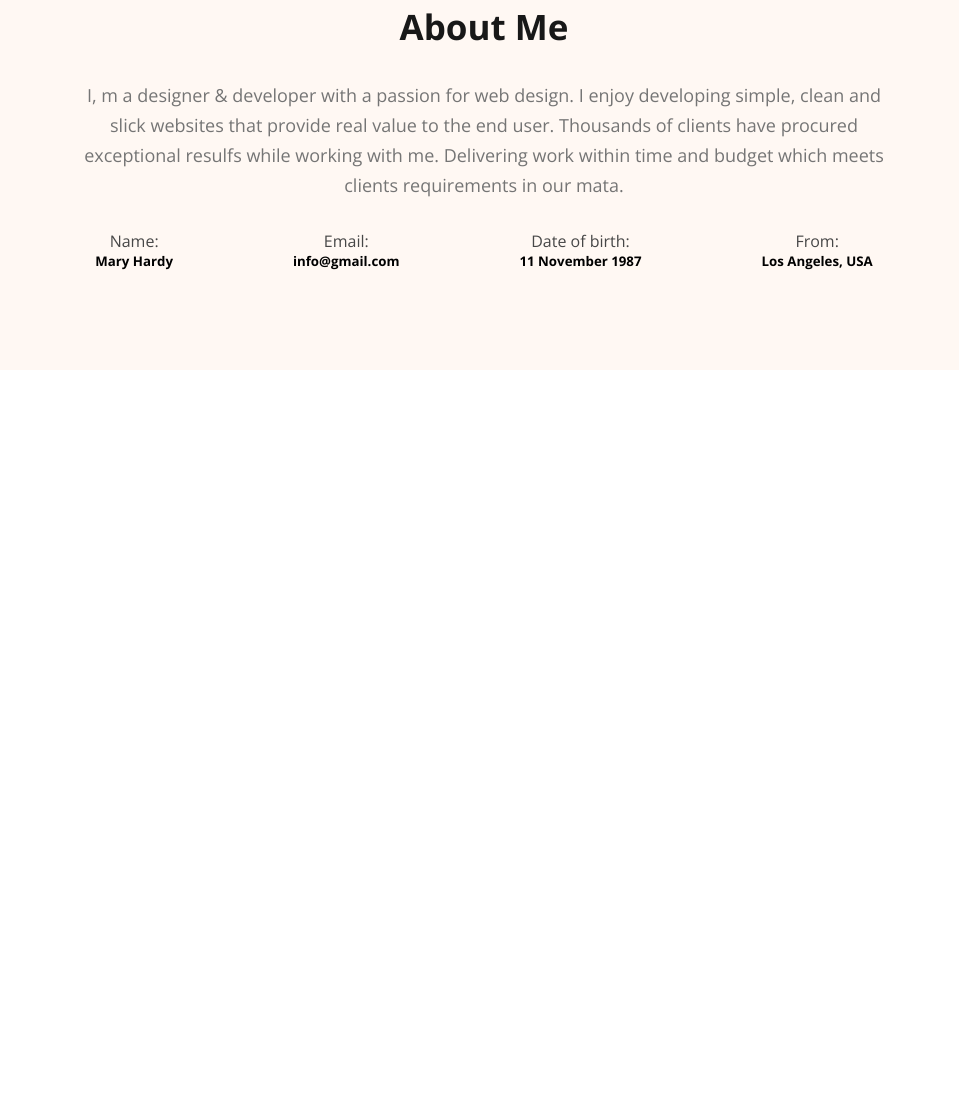
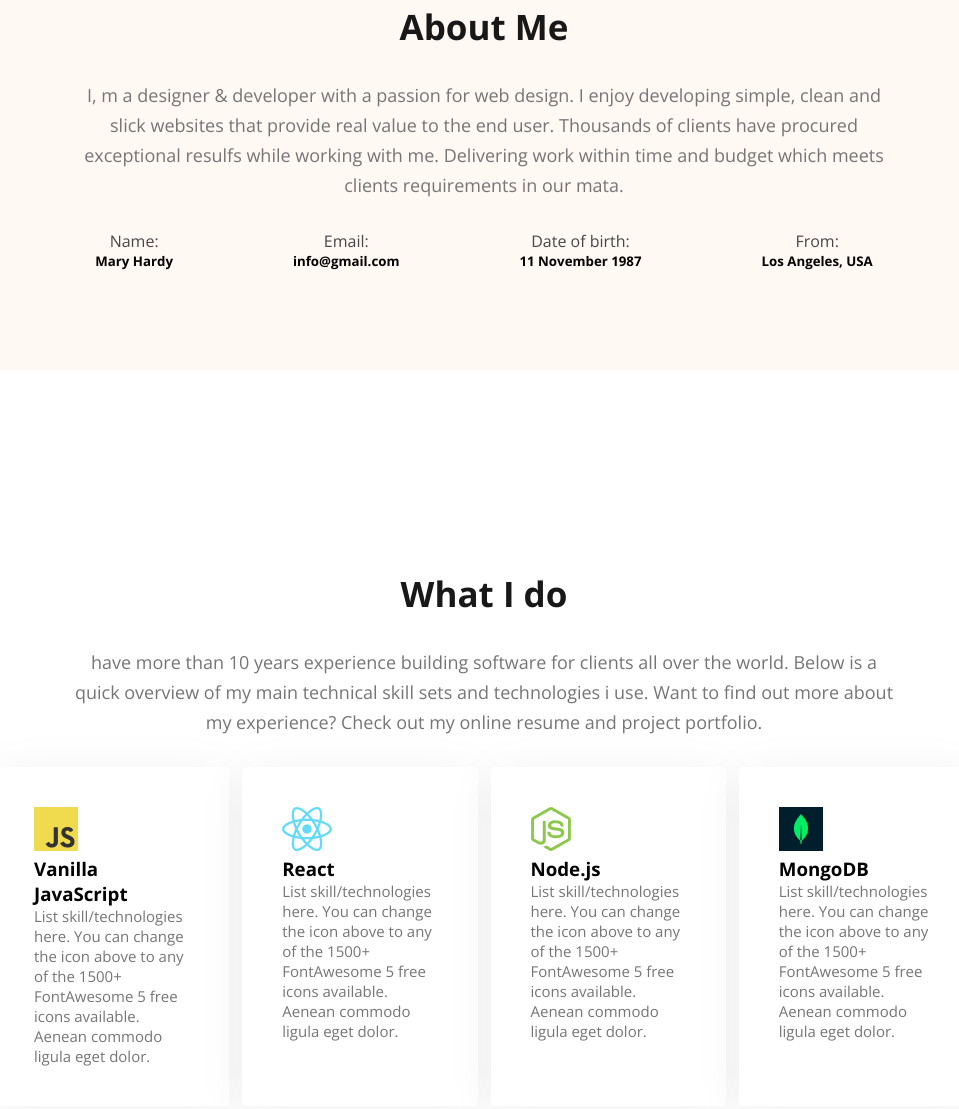
Before and after one commit to MD-Moniruzzaman-Arafat/web-project-1, a plain HTML site: page index.html in a window 1280 px wide. Shown: the part 1021-2130 px from the top of the page, without its empty margins (156-1115 px from the left). Before the commit the page ends 1491 px from the top, so only its background shows below. Drawn offline with nearby package versions, Linux system fonts and the light colour scheme.

Commit message:
what i do section design

```diff
--- a/index.html
+++ b/index.html
@@ -66,6 +66,40 @@
             </div>
         </section>
 
+        <!-- What I do section -->
+        <section class="what-i-do-container">
+            <h1>What I do</h1>
+            <p> have more than 10 years experience building software for clients all over the world. Below is a quick
+                overview of my main technical skill sets and technologies i use. Want to find out more about my
+                experience? Check out my online resume and project portfolio.</p>
+            <div class="programming-languages-container">
+                <div class="programming-language">
+                    <img src="./images/icons/js.png" alt="">
+                    <h3>Vanilla JavaScript</h3>
+                    <p>List skill/technologies here. You can change the icon above to any of the 1500+ FontAwesome 5
+                        free icons available. Aenean commodo ligula eget dolor.</p>
+                </div>
+                <div class="programming-language">
+                    <img src="./images/icons/react.png" alt="">
+                    <h3>React</h3>
+                    <p>List skill/technologies here. You can change the icon above to any of the 1500+ FontAwesome 5
+                        free icons available. Aenean commodo ligula eget dolor.</p>
+                </div>
+                <div class="programming-language">
+                    <img src="./images/icons/nodejs.png" alt="">
+                    <h3>Node.js</h3>
+                    <p>List skill/technologies here. You can change the icon above to any of the 1500+ FontAwesome 5
+                        free icons available. Aenean commodo ligula eget dolor.</p>
+                </div>
+                <div class="programming-language">
+                    <img src="./images/icons/mongo.png" alt="">
+                    <h3>MongoDB</h3>
+                    <p>List skill/technologies here. You can change the icon above to any of the 1500+ FontAwesome 5
+                        free icons available. Aenean commodo ligula eget dolor.</p>
+                </div>
+            </div>
+        </section>
+
     </main>
 
 </body>
--- a/style.css
+++ b/style.css
@@ -105,14 +105,16 @@ main {
     margin: 100px 0px;
 }
 
-.about-us-container h1 {
+.about-us-container h1,
+.what-i-do-container h1 {
     font-weight: 700;
     color: #181818;
     font-size: 35px;
     text-align: center;
 }
 
-.about-us-container>p {
+.about-us-container>p,
+.what-i-do-container>p {
     font-weight: 400;
     color: #757575;
     font-size: 18px;
@@ -136,3 +138,24 @@ main {
 .about-info p {
     color: #474747;
 }
+
+.what-i-do-container {
+    padding: 100px 0px;
+}
+
+.programming-languages-container {
+    display: flex;
+    gap: 13px;
+}
+
+.programming-language {
+    border-radius: 5px;
+    background: #FFF;
+    box-shadow: 0px 6px 50px 0px rgba(0, 0, 0, 0.06);
+    padding: 40px;
+}
+
+.programming-language p {
+    font-size: 15px;
+    color: #757575;
+}
```
